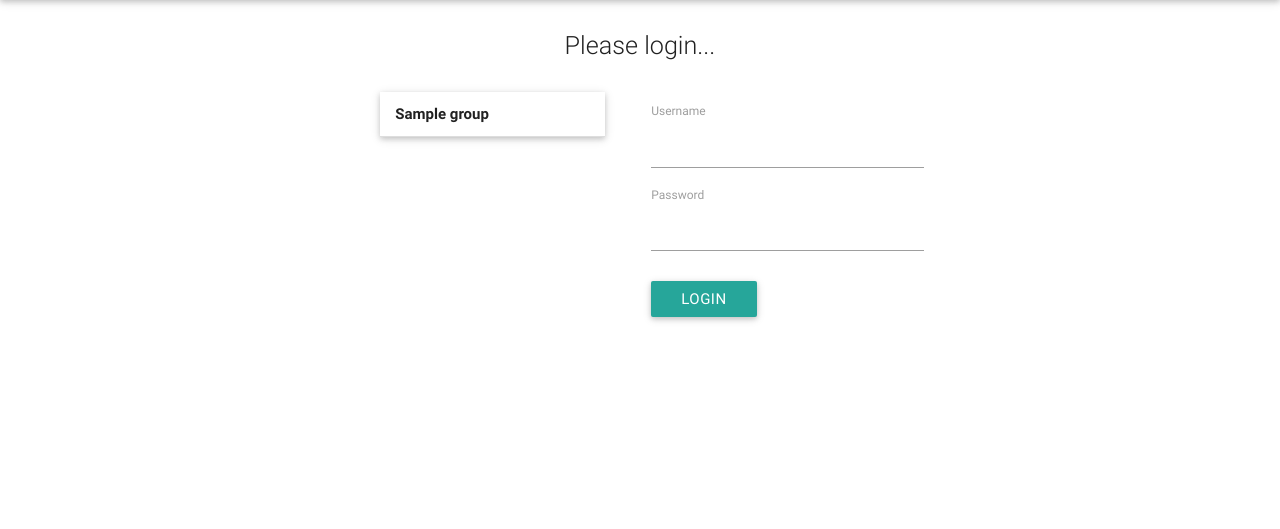
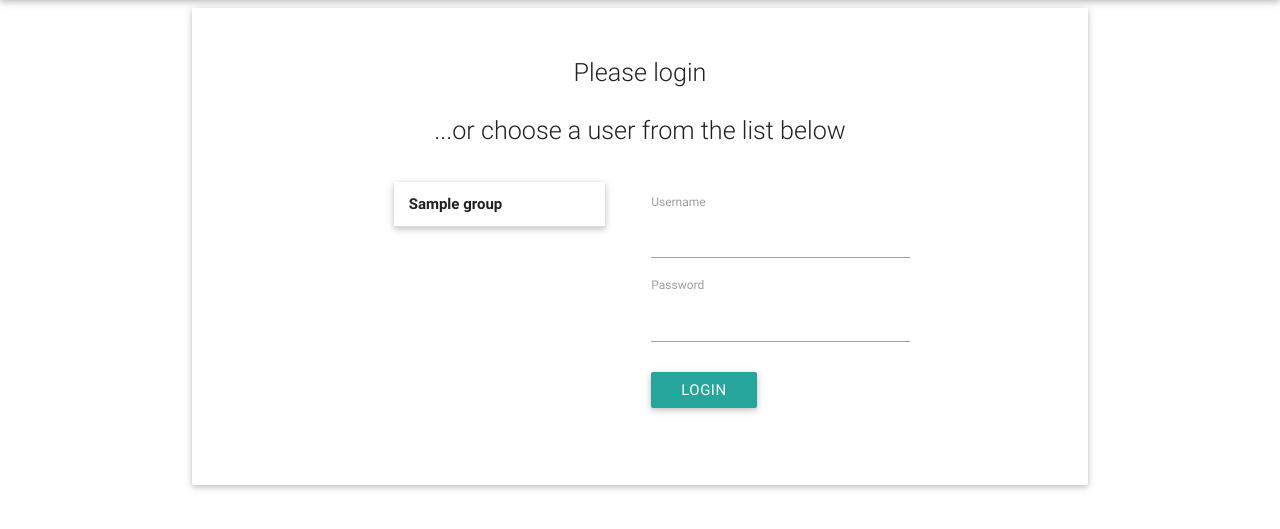
Before and after one commit to badrihippo/growlin, a Python web app: template growlin/templates/login.htm in a window 1280 px wide. Shown: the part 64-593 px from the top of the page. Run offline with Jinja, Linux system fonts and the light colour scheme; the template is opened without the code that fills it: most values are stand-ins (such as "Sample title", 1, 10 or a date in 2020); form fields are guessed from the names that the template uses.

Commit message:
Add card div and helper text to login page

```diff
--- a/growlin/templates/login.htm
+++ b/growlin/templates/login.htm
@@ -8,7 +8,9 @@
     </div>
 </nav>
 <div class="container">
-  <h1 class="center-align flow-text">Please login...</h1>
+  <div class="card-panel">
+    <h1 class="center-align flow-text">Please login</h1>
+    <p class="center-align flow-text">...or choose a user from the list below</p>
     <form id="login_form" method="post" action={{url_for('login')}}>
       {{form.csrf_token}}
       <div class="row">
@@ -42,11 +44,11 @@
               <li>{{form.password.label}} {{form.password}}</li>
             </ul>
             <input type="submit" class="btn btn-default" value="Login" />
-
           </div>
         </div>
       </div>
     </form>
+  </div>
 </div>
 <script type="text/javascript">
   function setUsername(username, pass=True) {
```
Lines whose indentation alone changed are shown as unchanged.
